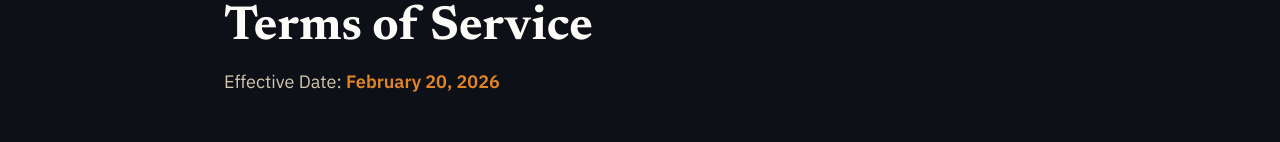
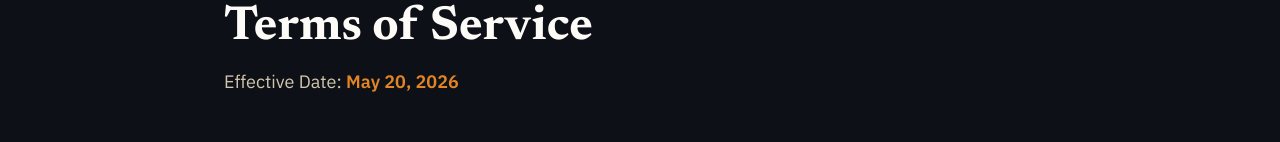
Before and after one commit to Usamaqur12/sg-800e0f93-fb1b-4fa9-9ce5-03e6289fd30c-1778894677, a Next.js app: page /terms-of-service in a window 1280 px wide. Shown: the part 317-459 px from the top of the page. Built offline with nearby package versions, Linux system fonts and the light colour scheme.

Commit message:
docs(legal): update terms of service effective date

```diff
--- a/src/pages/terms-of-service.tsx
+++ b/src/pages/terms-of-service.tsx
@@ -33,7 +33,7 @@ export default function TermsOfService() {
               Terms of Service
             </h1>
             <p className="text-muted-foreground text-lg">
-              Effective Date: <span className="text-accent font-semibold">February 20, 2026</span>
+              Effective Date: <span className="text-accent font-semibold">May 20, 2026</span>
             </p>
           </div>
 
```
